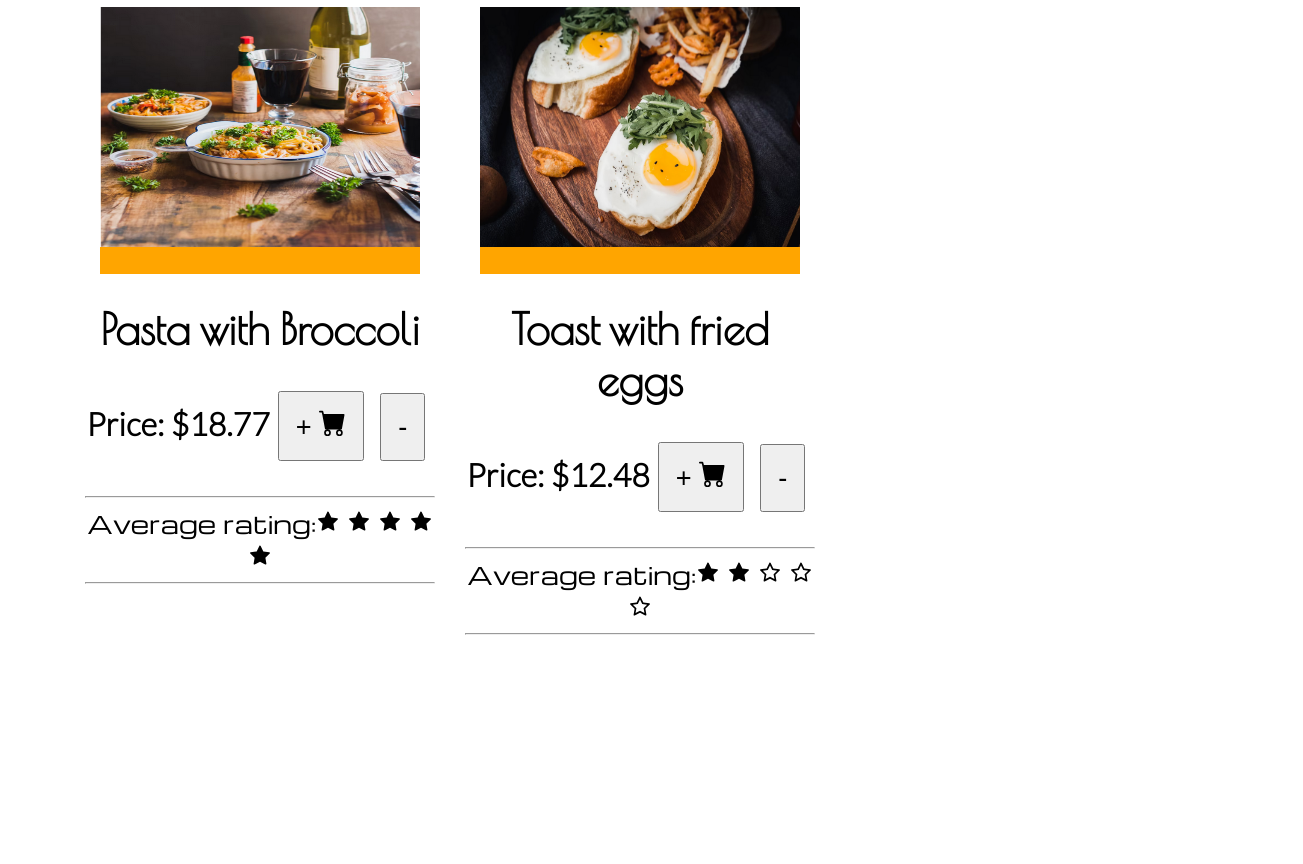
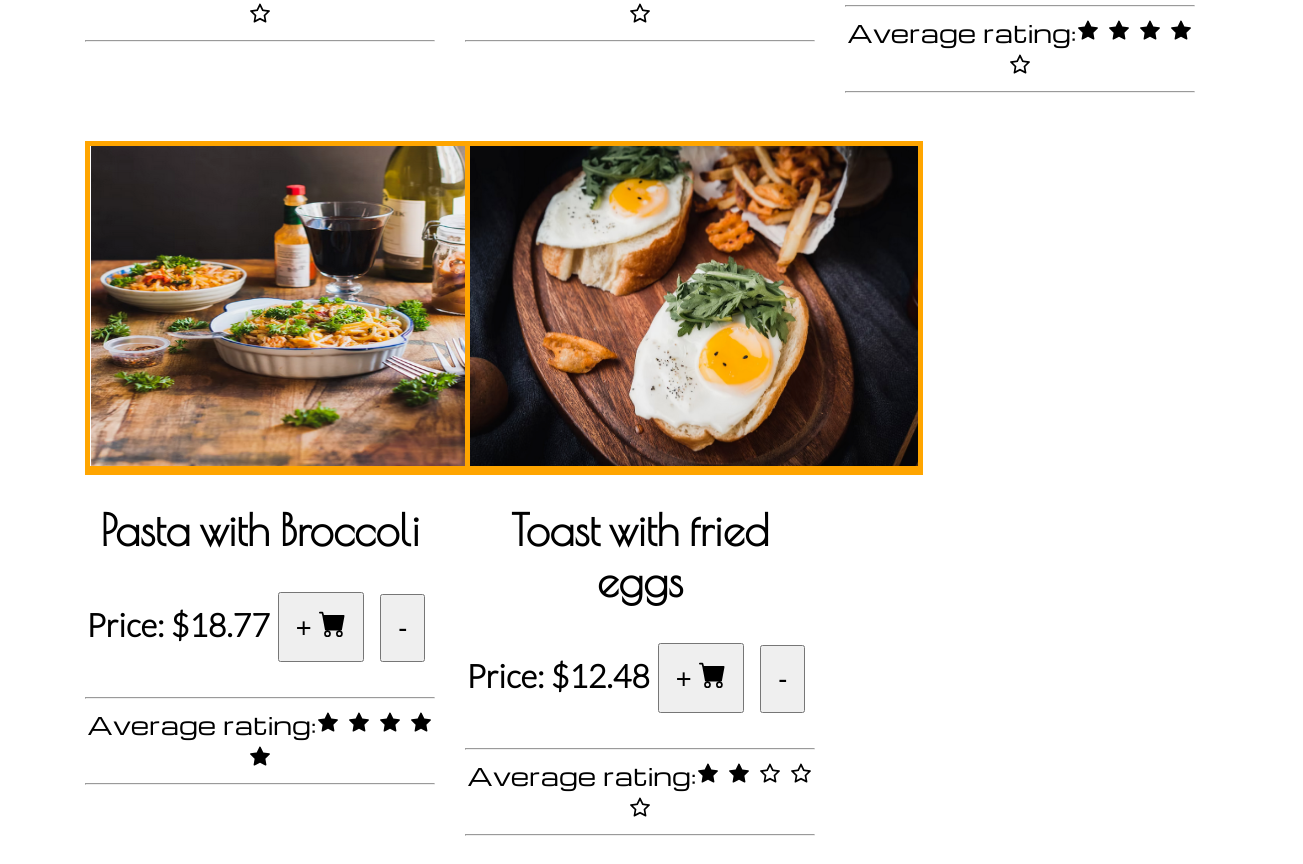
Before and after one commit to tjdev7/Brunchin, a React (Create React App) app: page / in a window 1280 px wide. Shown: the part 1480-2344 px from the top of the page, 1303 px wide, since content can reach past the window. Before the commit the page ends 2143 px from the top, so only its background shows below. Built offline with nearby package versions, Linux system fonts and the light colour scheme.

Commit message:
Fodee/004/Cart_state_update
- Updated site layout for final UX design
- Added constructor props into project
- Added more code comments for future contributors
- Updated README documentation for app

```diff
--- a/package.json
+++ b/package.json
@@ -1,6 +1,6 @@
 {
   "name": "fodee",
-  "version": "1.3.0",
+  "version": "1.4.0",
   "homepage": "https://toughee.github.io/Fodee/",
   "private": true,
   "dependencies": {
--- a/src/App.css
+++ b/src/App.css
@@ -20,10 +20,6 @@ ul {
     padding: 1rem 2rem 5rem 2rem;
 }
 
-.ImgStyle {
-    font-size: 7rem;
-}
-
 button {
     font-size: 1.7rem;
     padding: 1rem;
@@ -41,8 +37,9 @@ button {
 }
 
 img {
-    width: 20rem;
-    height: 15rem;
+    width: 28rem;
+    height: 20rem;
+    border: 5px solid #ffa500;
 }
 
 .ImgStyle {
@@ -57,7 +54,6 @@ img {
 button {
     margin: 0.5rem;
 }
-
 
 /*
 --------------------------------------------------
@@ -80,7 +76,6 @@ h2 {
     font-size: 2rem;
 }
 
-
 /*
 possible new style for menu items
 */
--- a/src/App.js
+++ b/src/App.js
@@ -7,6 +7,8 @@ import { AiOutlineStar, AiFillStar } from 'react-icons/ai'
 import { Container, Row, Col } from 'react-grid-system'
 
 import HomeTab from './components/HomeTab'
+
+// Drafts for eventual seperated UI components
 // import MenuItems from './components/MenuItems'
 // import CheckoutTab from './components/CheckoutTab'
 
@@ -20,27 +22,15 @@ import item7_ENS from './assets/item7_ENS.png'
 import item8_TE from './assets/item8_TE.png'
 
 import './App.css'
+export default class App extends React.Component {
+    constructor(props) {
+        super(props)
+        this.state = { Itemcount: 0, CartSum: 0 }
 
-// Checkout Command
-const CheckoutBtn = (e) => {
-    e.preventDefault()
-
-    alert('Your order has been made')
-
-    this.setState({ Itemcount: 0, CartSum: 0 })
-
-    //Itemcount: 0,
-    //    CartSum: 0,
-
-    // if (Itemcount = 0 && CartSum = 0)
-    // return alert('Your cart is empty. Order some new things!');
+        this.handleClick = this.handleClick.bind(this)
     }
-
-export default class App extends React.Component {
-    state = {
-        Itemcount: 0,
-        CartSum: 0,
-    }
+    // Sum/Subtract Command Array for each menu item
+    // Will get refactored into a more slim codebased soon
     ItemAdd1 = () => {
         this.setState({
             Itemcount: this.state.Itemcount + 1,
@@ -152,12 +142,21 @@ export default class App extends React.Component {
             CartSum: this.state.CartSum - 12.48,
         })
     }
+    // resets cart and item count back to 0
+    handleClick() {
+        this.setState({ Itemcount: 0, CartSum: 0 })
+        alert('Your order has been made')
+
+        // Draft for conditional
+        // if (Itemcount = 0)
+        //     return alert('test')
+    }
 
     render() {
         return (
             <div className="App">
                 <header>
-                    <BrowserRouter>
+                    {/* <BrowserRouter> */}
                     <ul>
                         <li>
                             {' '}
@@ -165,7 +164,7 @@ export default class App extends React.Component {
                             Cart{' '}
                             <span className="CartCountStyle">
                                 <button
-                                        onClick={CheckoutBtn}
+                                    onClick={this.handleClick}
                                     className="CheckoutBtnStyle"
                                 >
                                     Pay now: ${this.state.CartSum}
@@ -179,18 +178,20 @@ export default class App extends React.Component {
                             </span>
                             Items
                         </li>
+                        <li>Home</li>
 
-                            <Link to="/HomeTab">
+                        {/* <Link to="/HomeTab">
                                 <li>Home</li>
-                            </Link>
+                            </Link> */}
                     </ul>
                     <br />
-                        <Routes>
+                    {/* <Routes>
                             <Route path="/HomeTab" element={<HomeTab />} />
-                        </Routes>
-                    </BrowserRouter>
+                        </Routes> */}
+                    {/* </BrowserRouter> */}
                 </header>
                 <div>
+                    {/* Display for menu items with responsive design grid. Made using react-grid-system */}
                     <Container>
                         <br />
                         <Row>
@@ -199,13 +200,18 @@ export default class App extends React.Component {
                                     <img src={item1_SPS} alt="item 1" />
                                 </span>
                                 <h1>Sweet Potato Salad</h1>
-                                <h2>Price: $9.64<button onClick={this.ItemAdd1}>
+                                <h2>
+                                    Price: $9.64
+                                    <button onClick={this.ItemAdd1}>
                                         + <BsCartFill />
                                     </button>
-                                <button onClick={this.ItemRemove1}>-</button></h2>
+                                    <button onClick={this.ItemRemove1}>
+                                        -
+                                    </button>
+                                </h2>
 
                                 <hr />
-                                <span className='RatingsTabStyle'>
+                                <span className="RatingsTabStyle">
                                     Average rating:
                                     <AiFillStar /> <AiFillStar /> <AiFillStar />{' '}
                                     <AiOutlineStar /> <AiOutlineStar />{' '}
@@ -217,13 +223,18 @@ export default class App extends React.Component {
                                     <img src={item2_BCP} alt="item 2" />
                                 </span>
                                 <h1>Brown Crust Pizza</h1>
-                                <h2>Price: $15.35<button onClick={this.ItemAdd2}>
+                                <h2>
+                                    Price: $15.35
+                                    <button onClick={this.ItemAdd2}>
                                         + <BsCartFill />
                                     </button>
-                                <button onClick={this.ItemRemove2}>-</button></h2>
+                                    <button onClick={this.ItemRemove2}>
+                                        -
+                                    </button>
+                                </h2>
 
                                 <hr />
-                                <span className='RatingsTabStyle'>
+                                <span className="RatingsTabStyle">
                                     Average rating:
                                     <AiFillStar /> <AiFillStar /> <AiFillStar />{' '}
                                     <AiFillStar /> <AiOutlineStar />{' '}
@@ -236,13 +247,18 @@ export default class App extends React.Component {
                                     <img src={item3_BF} alt="item 3" />
                                 </span>
                                 <h1>Mega Burger with Fries</h1>
-                                <h2>Price: $14.71<button onClick={this.ItemAdd3}>
+                                <h2>
+                                    Price: $14.71
+                                    <button onClick={this.ItemAdd3}>
                                         + <BsCartFill />
                                     </button>
-                                <button onClick={this.ItemRemove3}>-</button></h2>
+                                    <button onClick={this.ItemRemove3}>
+                                        -
+                                    </button>
+                                </h2>
 
                                 <hr />
-                                <span className='RatingsTabStyle'>
+                                <span className="RatingsTabStyle">
                                     Average rating:
                                     <AiFillStar /> <AiFillStar /> <AiFillStar />{' '}
                                     <AiFillStar /> <AiOutlineStar />{' '}
@@ -260,16 +276,22 @@ export default class App extends React.Component {
                                     <img src={item4_CS} alt="item 4" />
                                 </span>
                                 <h1>Chips with Salsa</h1>
-                                <h2>Price: $8.15<button onClick={this.ItemAdd4}>
+                                <h2>
+                                    Price: $8.15
+                                    <button onClick={this.ItemAdd4}>
                                         + <BsCartFill />
                                     </button>
-                                <button onClick={this.ItemRemove4}>-</button></h2>
+                                    <button onClick={this.ItemRemove4}>
+                                        -
+                                    </button>
+                                </h2>
 
                                 <hr />
-                                <span className='RatingsTabStyle'>
+                                <span className="RatingsTabStyle">
                                     Average rating:
-                                    <AiFillStar /> <AiOutlineStar /> <AiOutlineStar />{' '}
+                                    <AiFillStar /> <AiOutlineStar />{' '}
                                     <AiOutlineStar /> <AiOutlineStar />{' '}
+                                    <AiOutlineStar />{' '}
                                 </span>
 
                                 <hr />
@@ -279,16 +301,22 @@ export default class App extends React.Component {
                                     <img src={item5_BN} alt="item 5" />
                                 </span>
                                 <h1>Noodles with eggs</h1>
-                                <h2>Price: $17.24<button onClick={this.ItemAdd5}>
+                                <h2>
+                                    Price: $17.24
+                                    <button onClick={this.ItemAdd5}>
                                         + <BsCartFill />
                                     </button>
-                                <button onClick={this.ItemRemove5}>-</button></h2>
+                                    <button onClick={this.ItemRemove5}>
+                                        -
+                                    </button>
+                                </h2>
 
                                 <hr />
-                                <span className='RatingsTabStyle'>
+                                <span className="RatingsTabStyle">
                                     Average rating:
                                     <AiFillStar /> <AiFillStar /> <AiFillStar />{' '}
-                                    <AiFillStar /><AiOutlineStar />{' '}
+                                    <AiFillStar />
+                                    <AiOutlineStar />{' '}
                                 </span>
 
                                 <hr />
@@ -298,13 +326,18 @@ export default class App extends React.Component {
                                     <img src={item6_CAP} alt="item 6" />
                                 </span>
                                 <h1>Cappuccino with foam</h1>
-                                <h2>Price: $7.84 <button onClick={this.ItemAdd6}>
+                                <h2>
+                                    Price: $7.84{' '}
+                                    <button onClick={this.ItemAdd6}>
                                         + <BsCartFill />
                                     </button>
-                                <button onClick={this.ItemRemove6}>-</button></h2>
+                                    <button onClick={this.ItemRemove6}>
+                                        -
+                                    </button>
+                                </h2>
 
                                 <hr />
-                                <span className='RatingsTabStyle'>
+                                <span className="RatingsTabStyle">
                                     Average rating:
                                     <AiFillStar /> <AiFillStar /> <AiFillStar />{' '}
                                     <AiFillStar /> <AiOutlineStar />{' '}
@@ -323,13 +356,18 @@ export default class App extends React.Component {
                                     <img src={item7_ENS} alt="item 7" />
                                 </span>
                                 <h1>Pasta with Broccoli</h1>
-                                <h2>Price: $18.77<button onClick={this.ItemAdd7}>
+                                <h2>
+                                    Price: $18.77
+                                    <button onClick={this.ItemAdd7}>
                                         + <BsCartFill />
                                     </button>
-                                <button onClick={this.ItemRemove7}>-</button></h2>
+                                    <button onClick={this.ItemRemove7}>
+                                        -
+                                    </button>
+                                </h2>
 
                                 <hr />
-                                <span className='RatingsTabStyle'>
+                                <span className="RatingsTabStyle">
                                     Average rating:
                                     <AiFillStar /> <AiFillStar /> <AiFillStar />{' '}
                                     <AiFillStar /> <AiFillStar />{' '}
@@ -342,22 +380,22 @@ export default class App extends React.Component {
                                     <img src={item8_TE} alt="item 8" />
                                 </span>
                                 <h1>Toast with fried eggs</h1>
-                                <h2>Price: $12.48
-
+                                <h2>
+                                    Price: $12.48
                                     <button onClick={this.ItemAdd8}>
                                         + <BsCartFill />
                                     </button>
-
-                                <button onClick={this.ItemRemove8}>-</button>
-
+                                    <button onClick={this.ItemRemove8}>
+                                        -
+                                    </button>
                                 </h2>
 
-
                                 <hr />
-                                <span className='RatingsTabStyle'>
+                                <span className="RatingsTabStyle">
                                     Average rating:
-                                    <AiFillStar /> <AiFillStar /> <AiOutlineStar />{' '}
+                                    <AiFillStar /> <AiFillStar />{' '}
                                     <AiOutlineStar /> <AiOutlineStar />{' '}
+                                    <AiOutlineStar />{' '}
                                 </span>
 
                                 <hr />
```
Also changed, not shown: 2 other files (tests, documents, lock files or other folders). Lines whose indentation alone changed are shown as unchanged.
